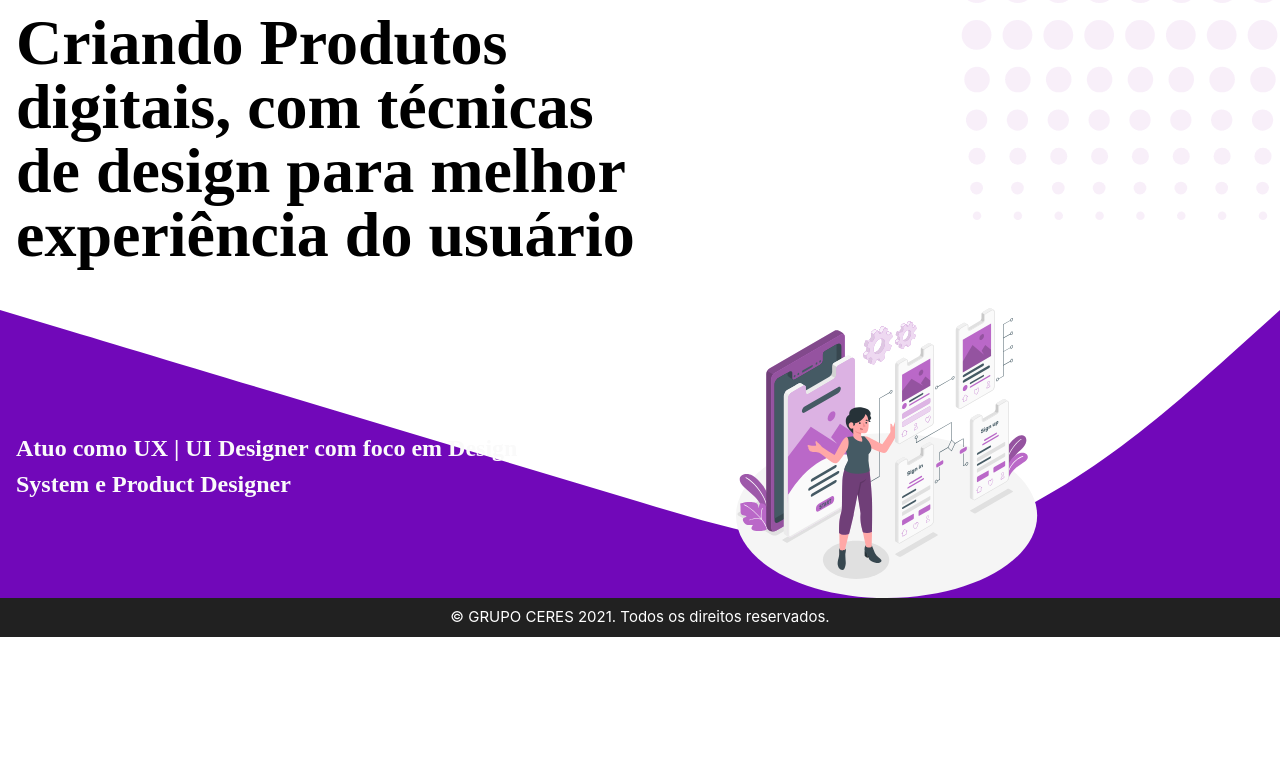
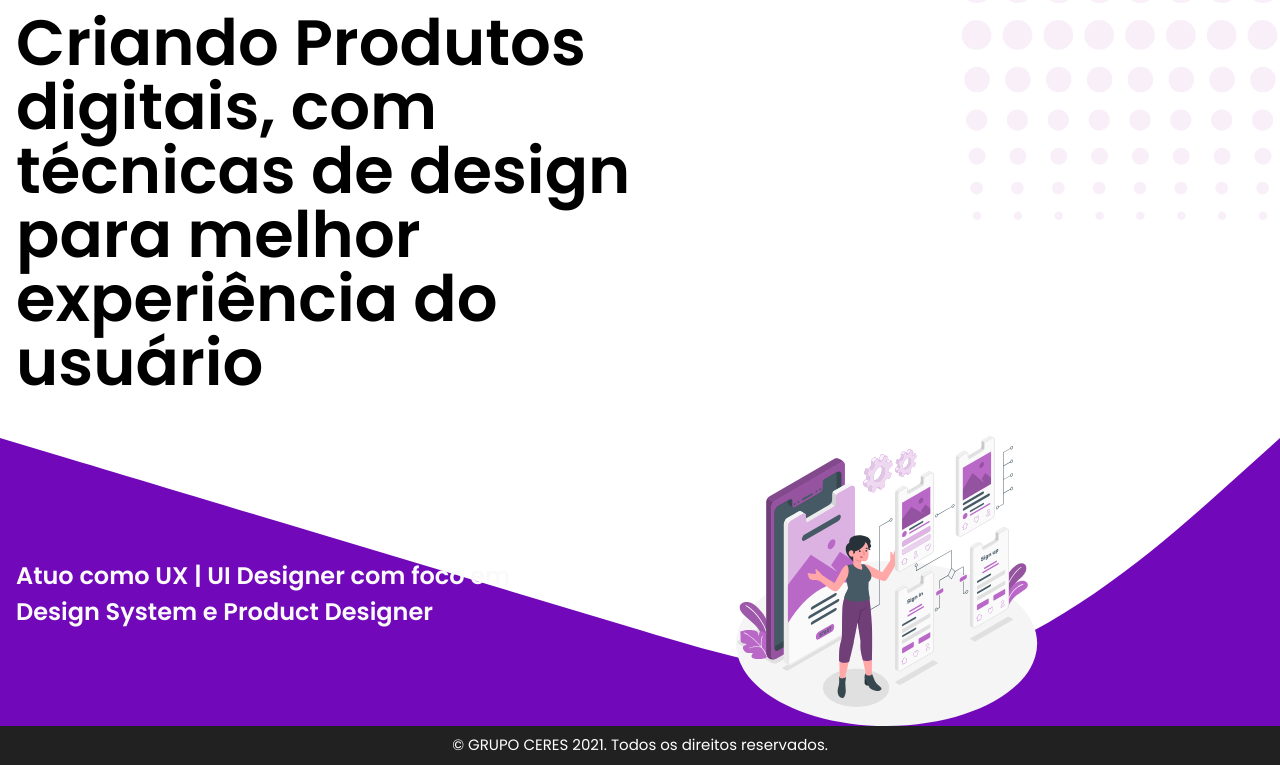
Before and after one commit to joaogrey/portifolio-joao, a plain HTML site: page index.html in a window 1280 px wide. Shown: the part 95-860 px from the top of the page. Before the commit the page ends 800 px from the top, so only its background shows below. Drawn offline with nearby package versions, Linux system fonts and the light colour scheme.

Commit message:
Atualização de fontes

```diff
--- a/css/style.css
+++ b/css/style.css
@@ -1,3 +1,9 @@
+body,
+input,
+button {
+    font-family: 'Poppins', sans-serif;
+}
+
 html{
     min-height: 100%;
 }
--- a/index.html
+++ b/index.html
@@ -4,6 +4,9 @@
 <head>
   <meta charset="utf-8">
   <title>Meu Portifólio</title>
+  <link rel="preconnect" href="https://fonts.googleapis.com">
+  <link rel="preconnect" href="https://fonts.gstatic.com" crossorigin>
+  <link href="https://fonts.googleapis.com/css2?family=Poppins:wght@400;500;600;700&display=swap" rel="stylesheet">
   <link rel="stylesheet" href="https://cdnjs.cloudflare.com/ajax/libs/materialize/1.0.0/css/materialize.min.css">
   <link href="https://fonts.googleapis.com/icon?family=Material+Icons" rel="stylesheet">
   <link rel="stylesheet" href="./css/materialize.css">
```
